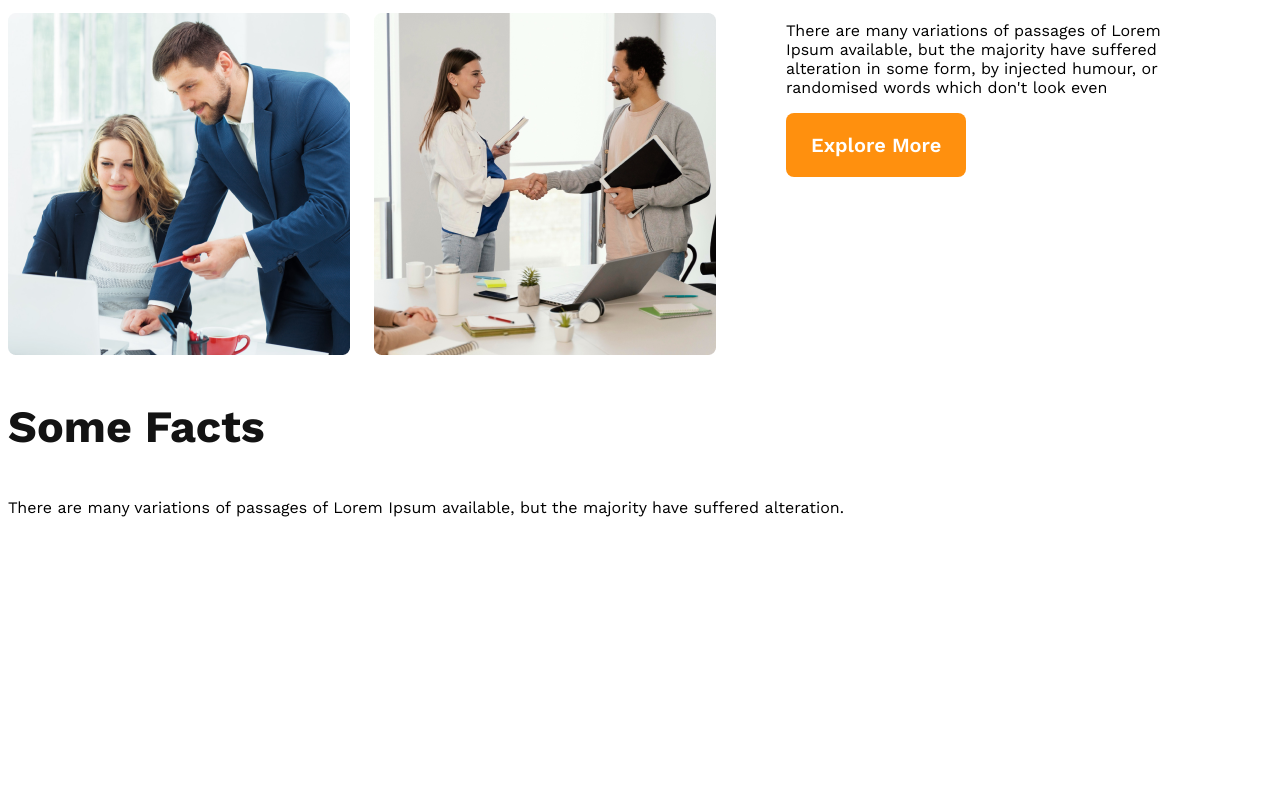
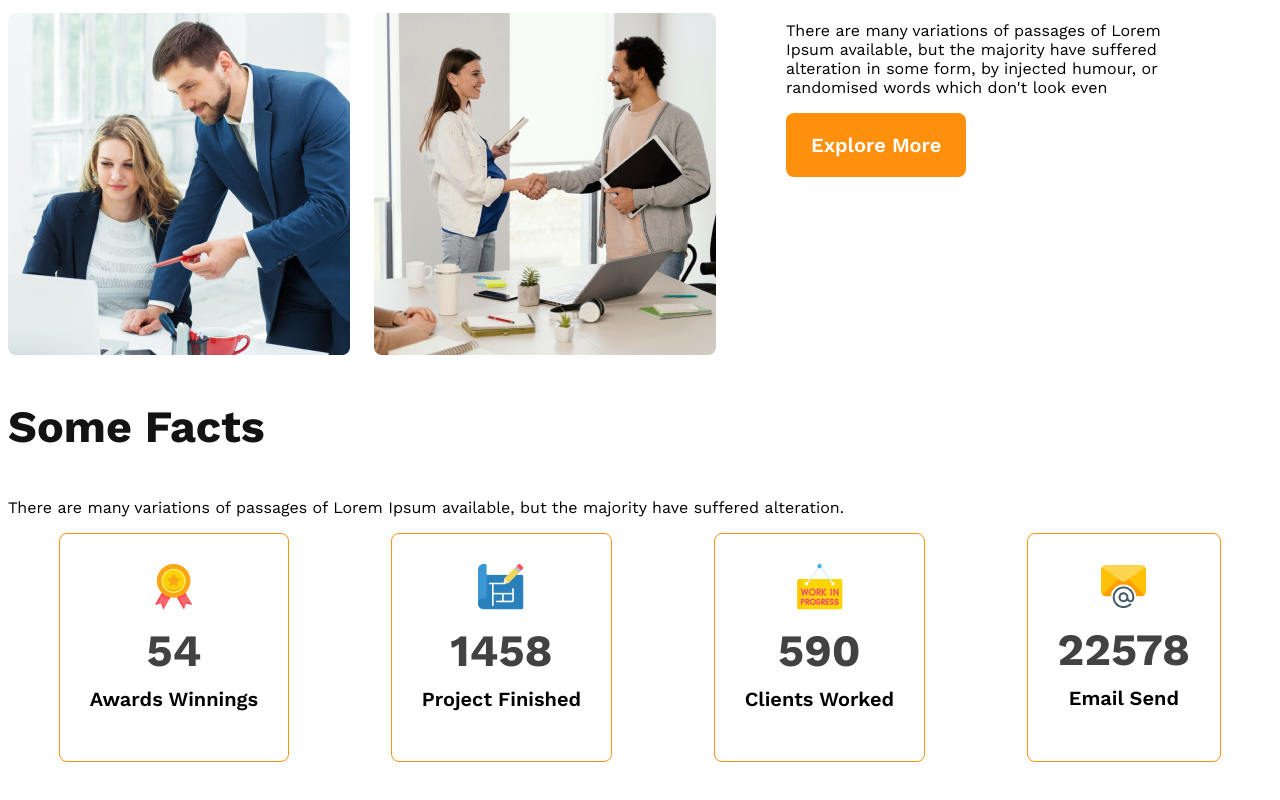
Before and after one commit to Raihan2223/g3-architect-website, a plain HTML site: page index.html in a window 1280 px wide. Shown: the part 1434-2234 px from the top of the page. Before the commit the page ends 2021 px from the top, so only its background shows below. Drawn offline with nearby package versions, Linux system fonts and the light colour scheme.

Commit message:
card section added

```diff
--- a/index.html
+++ b/index.html
@@ -53,6 +53,29 @@
         <section class="facts">
             <h3 class="section-title">Some Facts</h3>
             <p class="text-light-gray">There are many variations of passages of Lorem Ipsum available, but the majority have suffered alteration.</p>
+            <div class="facts-card-container">
+                <!-- card*4>img+h2.card-stats+p.card-title text-light-gray -->
+                <div class="card">
+                    <img src="images/icons/ribon.png" alt="">
+                    <h2 class="card-stats">54</h2>
+                    <p class="card-title text-light-gray">Awards Winnings</p>
+                </div>
+                <div class="card">
+                    <img src="images/icons/projects.png" alt="">
+                    <h2 class="card-stats">1458</h2>
+                    <p class="card-title text-light-gray">Project Finished</p>
+                </div>
+                <div class="card">
+                    <img src="images/icons/customers.png" alt="">
+                    <h2 class="card-stats">590</h2>
+                    <p class="card-title text-light-gray">Clients Worked</p>
+                </div>
+                <div class="card">
+                    <img src="images/icons/email.png" alt="">
+                    <h2 class="card-stats">22578</h2>
+                    <p class="card-title text-light-gray">Email Send</p>
+                </div>
+            </div>
         </section>
     </main>
     <footer>
--- a/styles/architect.css
+++ b/styles/architect.css
@@ -117,6 +117,34 @@ main{
     font-weight: 700;
 }
 
+/* facts section */
+
+.facts-card-container{
+    display: flex;
+    justify-content: space-around;
+}
+
+.facts-card-container .card{
+    border-radius: 8px;
+    border: 1px solid #FF900E;
+    text-align: center;
+    padding: 30px;
+
+}
+
+.facts-card-container .card-title{
+    font-weight: 600;
+    font-size: 1.25rem;
+    margin-top: 5px;
+}
+
+.facts-card-container .card-stats{
+    font-size: 2.8rem;
+    color: #424242;
+    margin-top: 10px;
+    margin-bottom: 10px;
+}
+
 /* for mobile devices */
 @media screen and (max-width:576px) {
     header{
@@ -130,8 +158,8 @@ main{
 
 }
 .teams-content{
-      padding-left: 20px;
-      padding-right: 20px;
+      padding-left: 24px;
+      padding-right: 24px;
 }
 
 }
```
